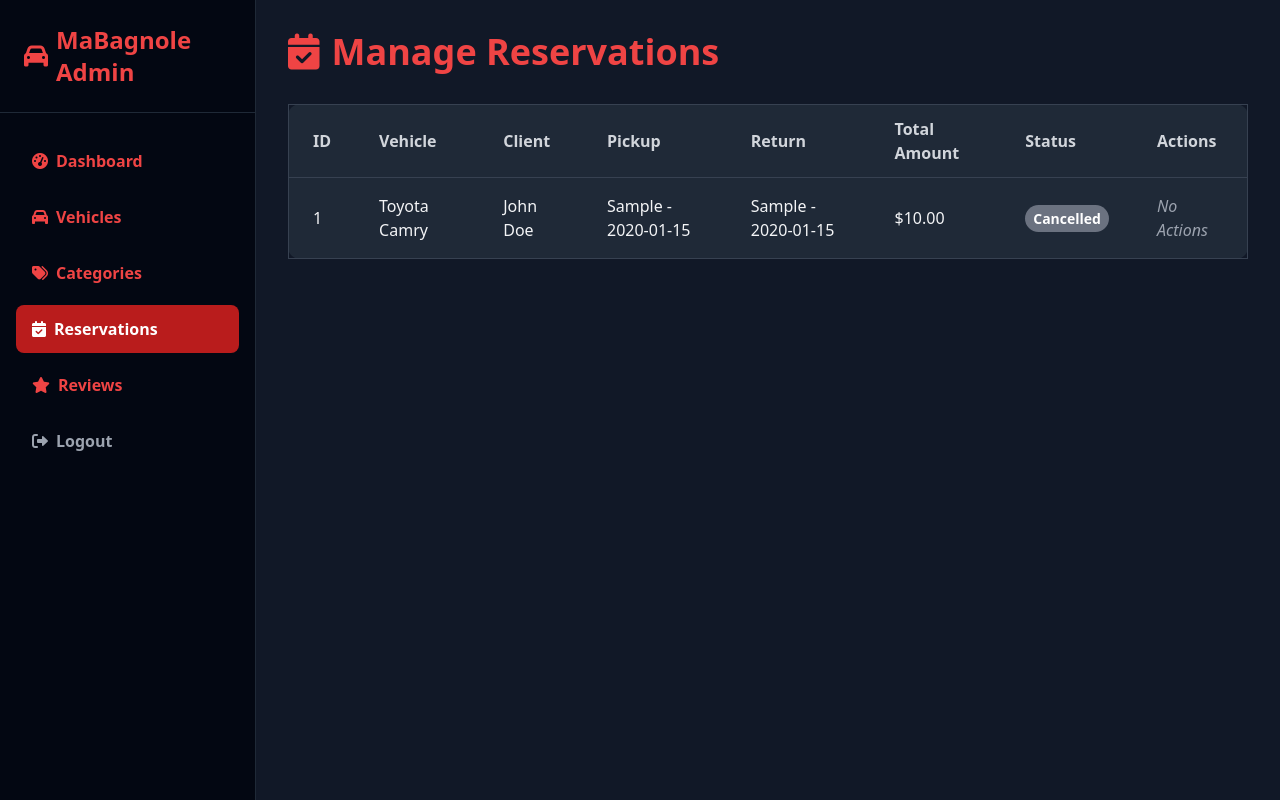
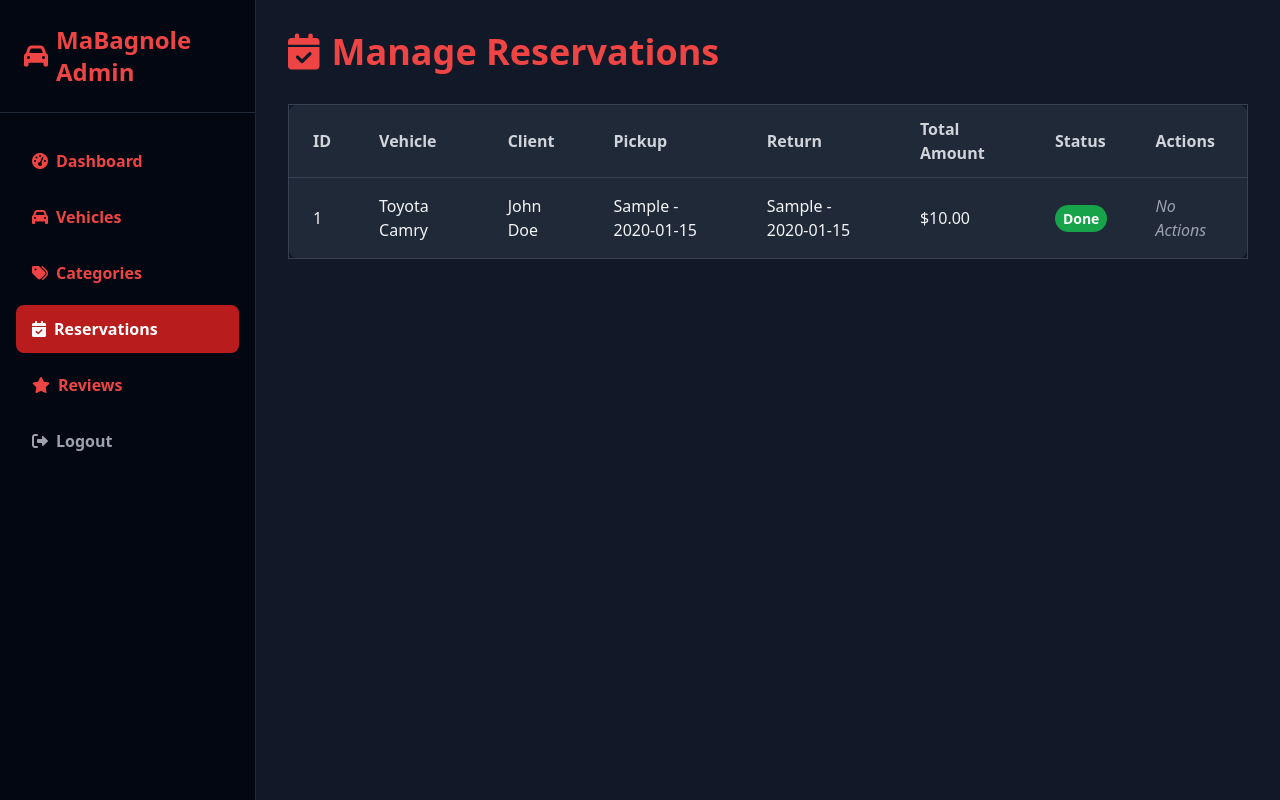
Before and after one commit to ElMehdiCherkaoui/MaBagnole, a PHP site: page /views/admin/reservations.php in a window 1280 px wide. Run offline with PHP 8.4, Linux system fonts and the light colour scheme; data comes from the database, SQL or seed files in the repository; tables that the repository leaves empty hold one stand-in row (values such as "Sample post"); some libraries are stand-ins or nearby versions.

Commit message:
feat(reservationAdminPage):making an reservation done

```diff
--- a/views/admin/reservations.php
+++ b/views/admin/reservations.php
@@ -14,6 +14,11 @@ if ($_SERVER['REQUEST_METHOD'] === 'POST') {
 
     if (isset($_POST['cancel_reservation'])) {
         $reservation->cancleReservation((int) $_POST['reservation_id']);
+        header('Location: reservations.php');
+        exit;
+    }
+    if (isset($_POST['finishReservation'])) {
+        $reservation->finishReservation((int) $_POST['reservation_id']);
         header('Location: reservations.php');
         exit;
     }
@@ -123,6 +128,10 @@ if ($_SERVER['REQUEST_METHOD'] === 'POST') {
                             <span class="px-2 py-1 rounded-full bg-green-600 text-white font-semibold text-sm">
                                 Confirmed
                             </span>
+                            <?php elseif ($res->reservationStatus === 'done'): ?>
+                            <span class="px-2 py-1 rounded-full bg-green-600 text-white font-semibold text-sm">
+                                Done
+                            </span>
 
                             <?php else: ?>
                             <span class="px-2 py-1 rounded-full bg-gray-500 text-white font-semibold text-sm">
@@ -155,6 +164,14 @@ if ($_SERVER['REQUEST_METHOD'] === 'POST') {
 
                             <form method="POST">
                                 <input type="hidden" name="reservation_id" value="<?= $res->reservation_id ?>">
+                                <button name="finishReservation"
+                                    class="px-3 py-1 bg-green-600 hover:bg-green-700 rounded text-white font-semibold">
+                                    Done
+                                </button>
+                            </form>
+
+                            <form method="POST">
+                                <input type="hidden" name="reservation_id" value="<?= $res->reservation_id ?>">
                                 <button name="cancel_reservation"
                                     class="px-3 py-1 bg-red-800 hover:bg-red-900 rounded text-white font-semibold">
                                     Cancel
```
Lines whose indentation alone changed are shown as unchanged.
